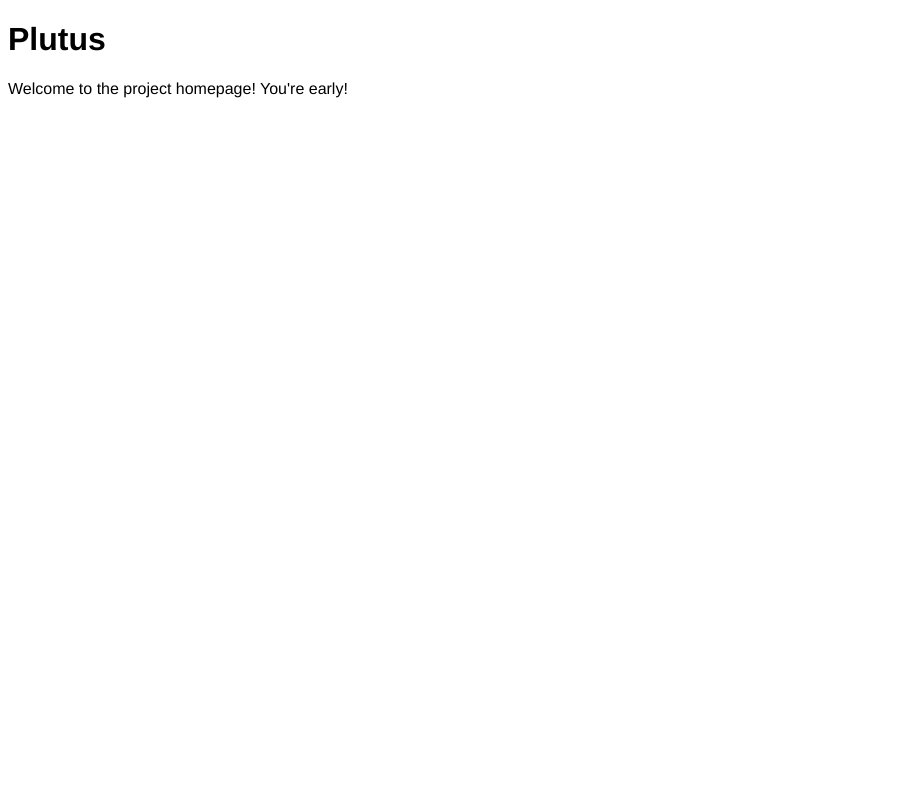
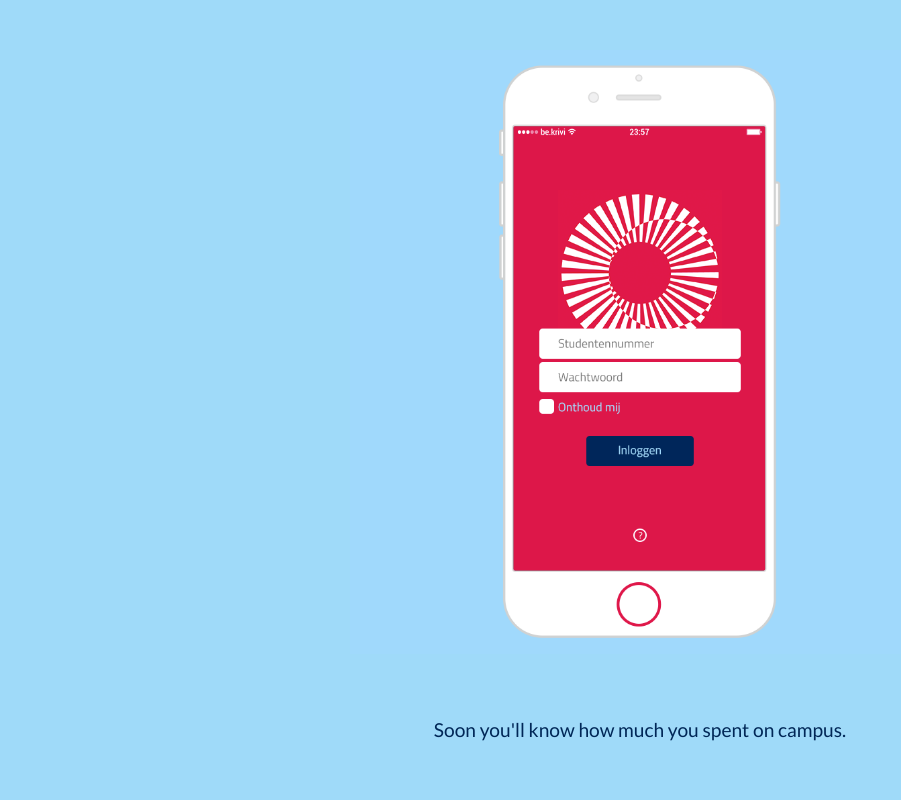
Before and after one commit to Qrivi/PlutusApp, a PHP site: page / in a window 1280 px wide. Shown: the whole page, without its empty margins (0-901 px from the left). Run offline with PHP 8.4, Linux system fonts and the light colour scheme.

Commit message:
Created a nifty splash page for the project's home page.

```diff
--- a/assets/css/screen.css
+++ b/assets/css/screen.css
@@ -1,3 +1,82 @@
+@import url(https://fonts.googleapis.com/css?family=Lato);
+/* Reset */
+html, body, div, span, applet, object, iframe,
+h1, h2, h3, h4, h5, h6, p, blockquote, pre, a,
+abbr, acronym, address, big, cite, code, del,
+dfn, em, img, ins, kbd, q, s, samp, small,
+strike, strong, sub, sup, tt, var, b, u, i,
+center, dl, dt, dd, ol, ul, li, fieldset, form,
+label, legend, table, caption, tbody, tfoot, thead,
+tr, th, td, article, aside, canvas, details, embed,
+figure, figcaption, footer, header, hgroup, menu,
+nav, output, ruby, section, summary, time, mark,
+audio, video{
+    margin         : 0;
+    padding        : 0;
+    border         : 0;
+    font-size      : 100%;
+    font           : inherit;
+    vertical-align : baseline;
+}
+article, aside, details, figcaption, figure,
+footer, header, hgroup, menu, nav, section{
+    display : block;
+}
+ol, ul{
+    list-style : none;
+}
+blockquote, q{
+    quotes : none;
+}
+blockquote:before, blockquote:after, q:before, q:after{
+    content : '';
+    content : none;
+}
+table{
+    border-collapse : collapse;
+    border-spacing  : 0;
+}
 body{
-    font-family : Helvetica, Arial, sans-serif;
+    -webkit-text-size-adjust : none;
+    -webkit-font-smoothing   : antialiased;
+    -moz-osx-font-smoothing  : grayscale;
 }
+/* Box Model */
+html{
+    -moz-box-sizing    : border-box;
+    -webkit-box-sizing : border-box;
+    box-sizing         : border-box;
+}
+*, *:before, *:after{
+    -moz-box-sizing    : inherit;
+    -webkit-box-sizing : inherit;
+    box-sizing         : inherit;
+}
+/* Standards */
+a{
+    cursor : pointer;
+}
+/* --------------------------------------- */
+/* --------------------------------------- */
+
+body{
+    height     : 100vh;
+    background : #9fdaf9;
+    color      : #002757;
+    font       : 1em/1.4em Lato, Helvetica, Arial, sans-serif;
+}
+h1{
+    display : none;
+}
+figure{
+    text-align : center;
+}
+img{
+    max-width: 100vw;
+    max-height  : 88vh;
+    padding    : 50px 0;
+}
+figcaption{
+    padding: 10px 50px 0;
+    font-size : 1.2em;
+}
--- a/index.html
+++ b/index.html
@@ -2,13 +2,20 @@
 <html>
     <head>
         <meta charset="UTF-8">
+        <meta name="viewport" content="width=device-width, initial-scale=1, user-scalable=no">
+
         <title>Plutus</title>
-        <link href="site/css/screen.css" rel="stylesheet" media="screen">
+
+        <link href="assets/images/favicon.png" rel="shortcut icon" type="image/png">
+        <link href="assets/images/favicon.png" rel="icon" type="image/png">
+        <link href="assets/css/screen.css" rel="stylesheet" media="screen">
     </head>
     <body>
         <h1>Plutus</h1>
-        <p>
-            Welcome to the project homepage! You're early!
-        </p>
+
+        <figure>
+            <img src="assets/images/mockupPlutus.png" alt="Plutus">
+            <figcaption>Soon you'll know how much you spent on campus.</figcaption>
+        </figure>
     </body>
 </html>
```
Also changed, not shown: assets/images/favicon.png (added), assets/images/mockupPlutus.png (added).
